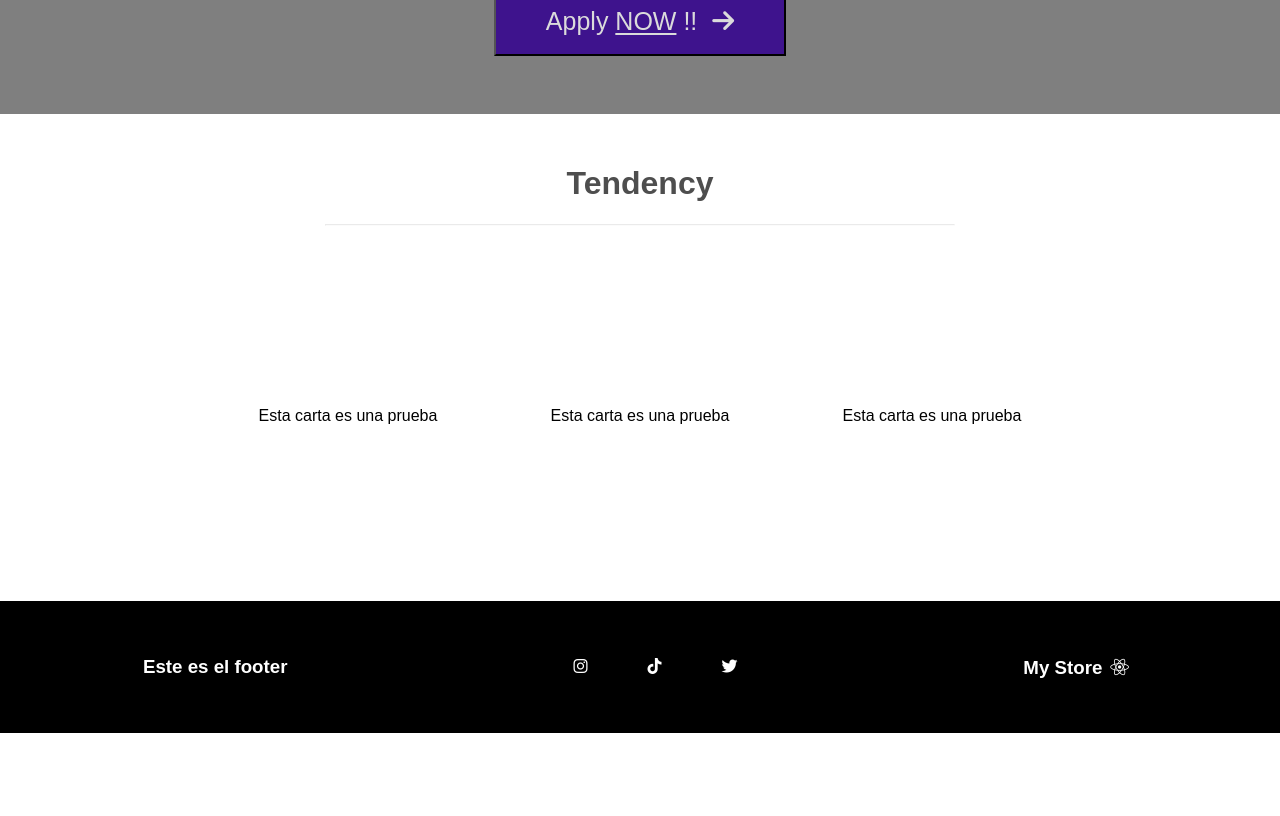
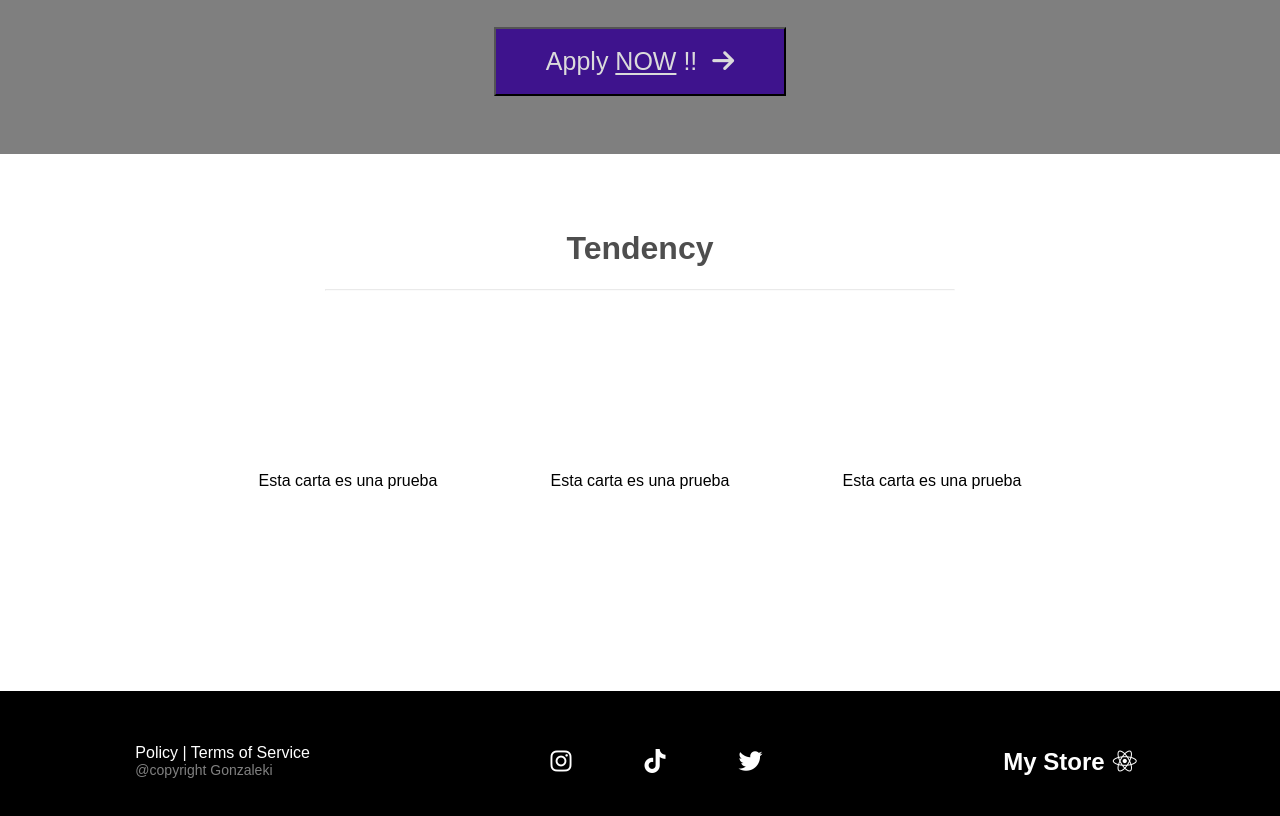
Before and after one commit to Gonzaleki/E-Commerce, a React (Create React App) app: page / in a window 1280 px wide. Shown: the part 1404-2220 px from the top of the page. Before the commit the page ends 2137 px from the top, so only its background shows below. Built offline with nearby package versions, Linux system fonts and the light colour scheme; a web font is replaced by a local one.

Commit message:
Home Component finished

```diff
--- a/src/components/Footer.jsx
+++ b/src/components/Footer.jsx
@@ -4,15 +4,18 @@ import '../styles/home.css'
 export default function Footer() {
     return (
         <footer>
-            <h3>Este es el footer</h3>
+            <div className='terms'>
+                <span>Policy </span> | <span> Terms of Service </span>
+                <div className='copyright'>@copyright Gonzaleki</div>
+            </div>
             <div className="links">
                 <i className="fab fa-instagram"></i>
                 <i className="fab fa-tiktok"></i>
                 <i className="fab fa-twitter"></i>
             </div>
-            <h3 className='logo'>
+            <h2 className='logo'>
                 My Store<i className="fab fa-react"></i>
-            </h3>
+            </h2>
         </footer>
     )
 }
--- a/src/components/Tendency.jsx
+++ b/src/components/Tendency.jsx
@@ -17,6 +17,7 @@ export default function Tendency() {
                     Esta carta es una prueba
                 </div>
             </div>
+
         </div>
     )
 }
--- a/src/styles/home.css
+++ b/src/styles/home.css
@@ -1,6 +1,7 @@
 .home {
     padding: 30px 15%;
     text-align: center;
+    margin: 25px 0;
 }
 
 .home hr {
@@ -86,11 +87,7 @@
     background-color: #3e138d;
 }
 
-.discount button:hover{
-    color: white;
-    font-weight: bold;
-}
-
+.discount button:hover,
 .discount button:hover i{
     color: white;
     font-weight: bold;
@@ -116,6 +113,29 @@ footer{
     background-color: black;
 }
 
+.links{
+    display: grid;
+    grid-template-columns: repeat(3, 1fr);
+    gap: 70px
+}
+
 .links i{
-    padding: 0 30px;
+    font-size: 24px;
+    cursor: pointer;
 }
+
+.terms span{
+ cursor: pointer;
+}
+
+.terms span:hover,
+.links i:hover,
+footer h2:hover{
+    color: #7f43ef;
+}
+
+
+footer .copyright{
+    font-size: 14px;
+    color: grey;
+}
```
Lines whose indentation alone changed are shown as unchanged.
